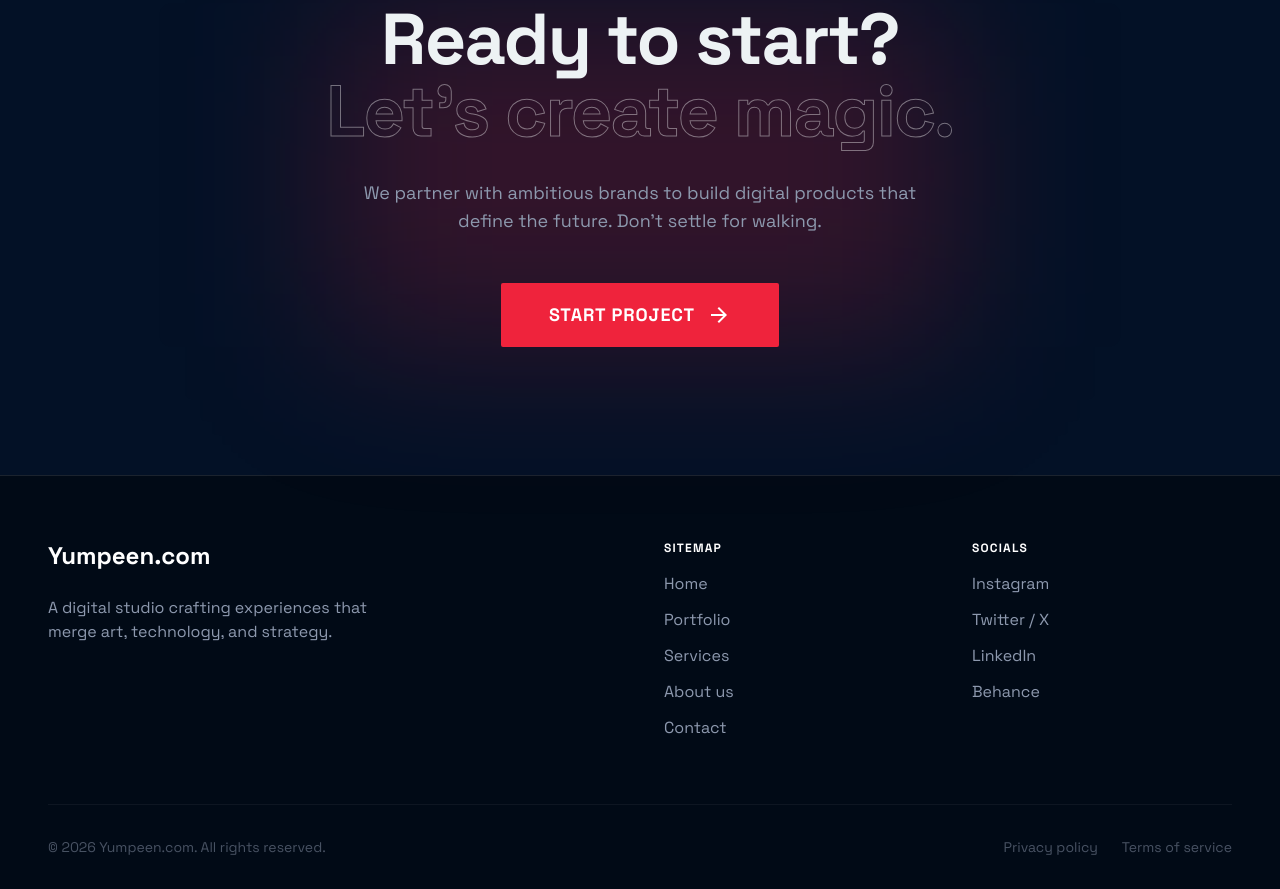
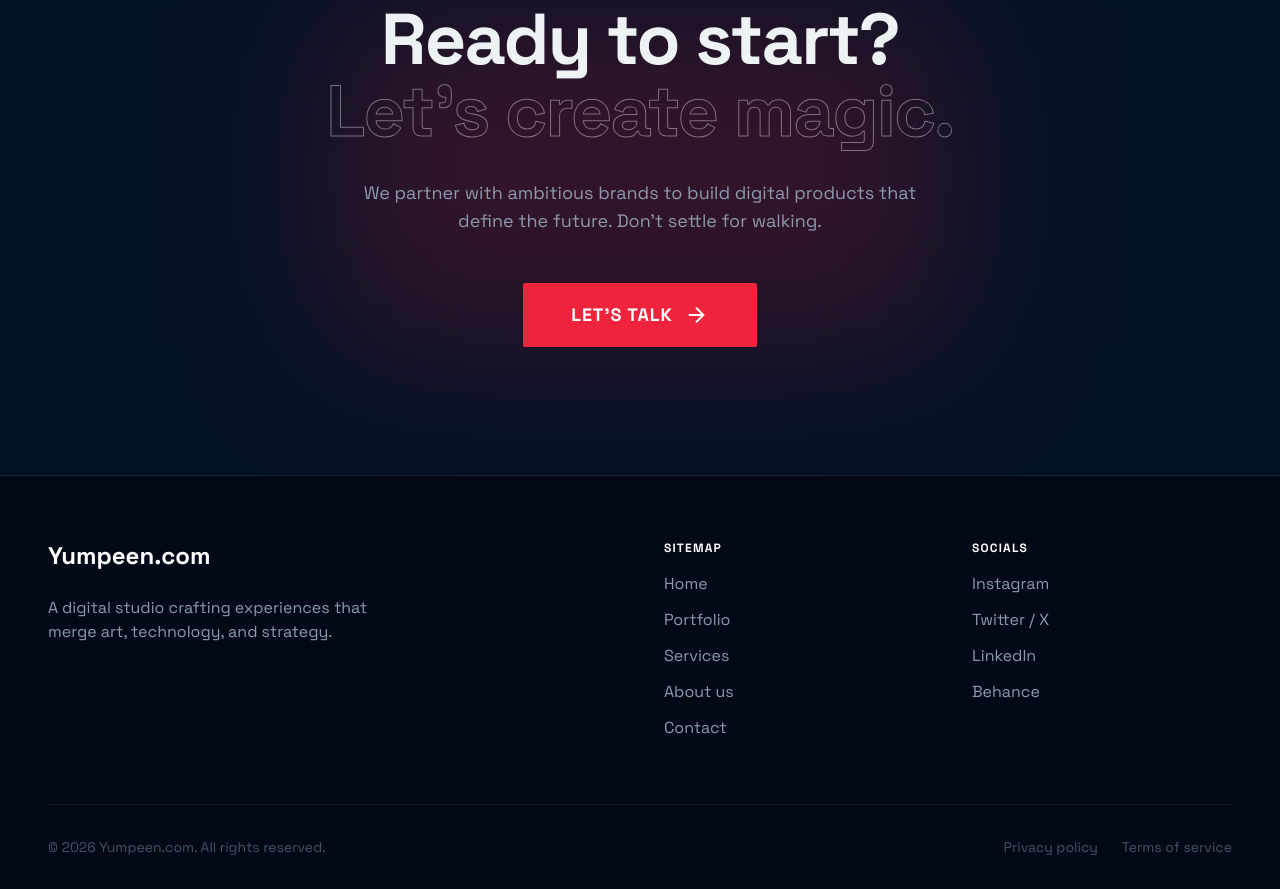
Before and after one commit to carlosdiaztorres/yumpeenx, a website built with Vite: page index.html in a window 1280 px wide. Shown: the part 2554-3443 px from the top of the page. Built offline with nearby package versions, Linux system fonts and the light colour scheme.

Commit message:
Change Start Project to Let's talk

```diff
--- a/index.html
+++ b/index.html
@@ -440,7 +440,7 @@
                         <button
                             class="relative overflow-hidden rounded bg-primary hover:bg-red-600 text-white text-lg font-bold tracking-wider uppercase h-16 px-12 transition-all group">
                             <span class="relative z-10 flex items-center gap-3">
-                                Start Project
+                                Let's talk
                                 <span
                                     class="material-symbols-outlined group-hover:translate-x-1 transition-transform duration-300">arrow_forward</span>
                             </span>
```
